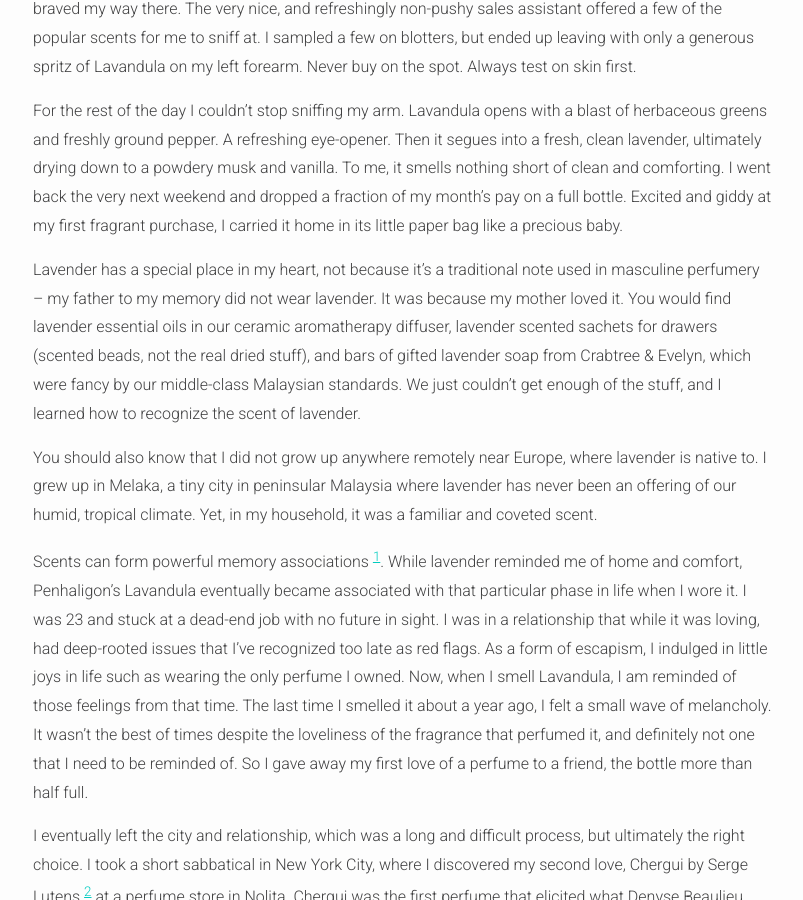
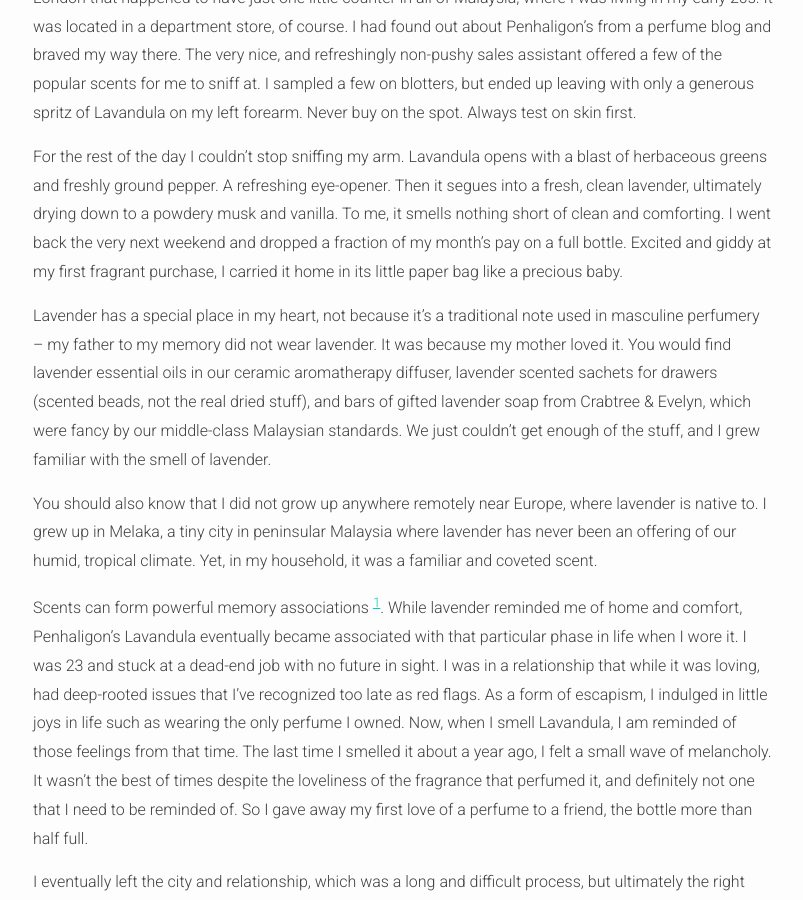
Before and after one commit to piratefsh/piratefsh.github.io, a Jekyll site: the page built from _posts/2016-11-13-short-lived-first-love.markdown, in a window 1280 px wide and 900 px high, scrolled down 385 px. Shown: the whole window, without its empty margins (237-1040 px from the left). Built offline with Jekyll 4.4.1, drawn with Linux system fonts in a browser that asks for light colours.

Commit message:
Update 2016-11-13-short-lived-first-love.markdown

```diff
--- a/_posts/2016-11-13-short-lived-first-love.markdown
+++ b/_posts/2016-11-13-short-lived-first-love.markdown
@@ -5,11 +5,13 @@
 
 Continued from [Part 2](/2016/11/07/department-stores-are-terrifying.html) of a series where I talk about perfume and smells.
 
+---
+
 My first bottle of perfume was Lavandula by Penhaligon’s. Penhaligon’s is a niche perfume house from London that happened to have just one little counter in all of Malaysia, where I was living in my early 20s. It was located in a department store, of course. I had found out about Penhaligon’s from a perfume blog and braved my way there. The very nice, and refreshingly non-pushy sales assistant offered a few of the popular scents for me to sniff at. I sampled a few on blotters, but ended up leaving with only a generous spritz of Lavandula on my left forearm. Never buy on the spot. Always test on skin first.
 
 For the rest of the day I couldn’t stop sniffing my arm. Lavandula opens with a blast of herbaceous greens and freshly ground pepper. A refreshing eye-opener. Then it segues into a fresh, clean lavender, ultimately drying down to a powdery musk and vanilla. To me, it smells nothing short of clean and comforting.  I went back the very next weekend and dropped a fraction of my month’s pay on a full bottle. Excited and giddy at my first fragrant purchase, I carried it home in its little paper bag like a precious baby.
 
-Lavender has a special place in my heart, not because it’s a traditional note used in masculine perfumery -- my father to my memory did not wear lavender. It was because my mother loved it. You would find lavender essential oils in our ceramic aromatherapy diffuser, lavender scented sachets for drawers (scented beads, not the real dried stuff), and bars of gifted lavender soap from Crabtree & Evelyn, which were fancy by our middle-class Malaysian standards. We just couldn’t get enough of the stuff, and I learned how to recognize the scent of lavender.
+Lavender has a special place in my heart, not because it’s a traditional note used in masculine perfumery -- my father to my memory did not wear lavender. It was because my mother loved it. You would find lavender essential oils in our ceramic aromatherapy diffuser, lavender scented sachets for drawers (scented beads, not the real dried stuff), and bars of gifted lavender soap from Crabtree & Evelyn, which were fancy by our middle-class Malaysian standards. We just couldn’t get enough of the stuff, and I grew familiar with the smell of lavender.
 
 You should also know that I did not grow up anywhere remotely near Europe, where lavender is native to. I grew up in Melaka, a tiny city in peninsular Malaysia where lavender has never been an offering of our humid, tropical climate. Yet, in my household, it was a familiar and coveted scent.
 
```
Also changed, not shown: other parts of _posts/2016-11-13-short-lived-first-love.markdown (+3 -0 lines).
